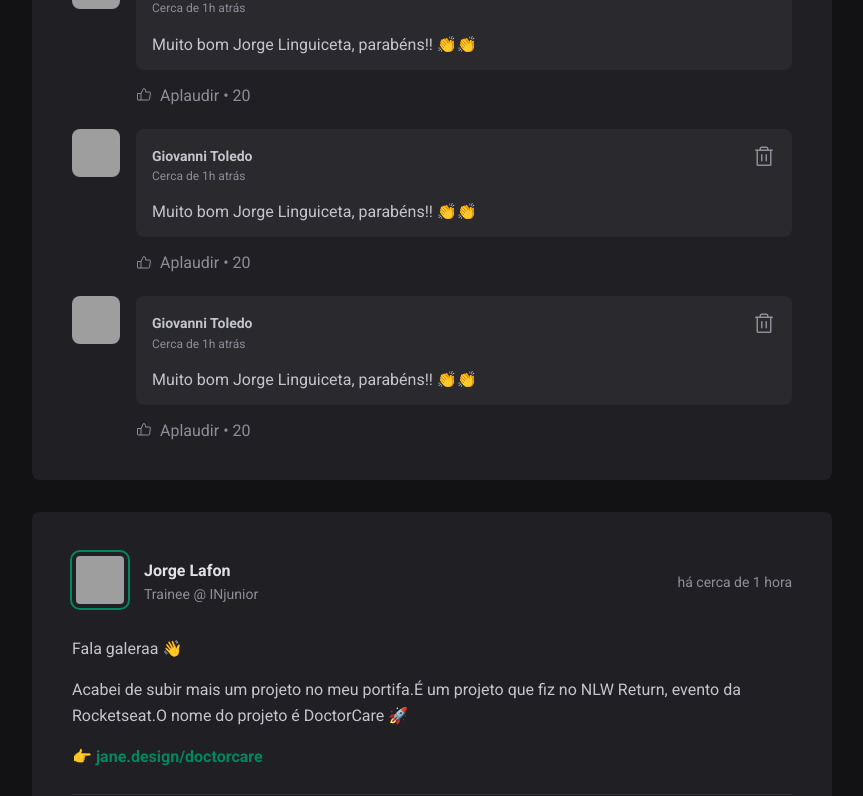
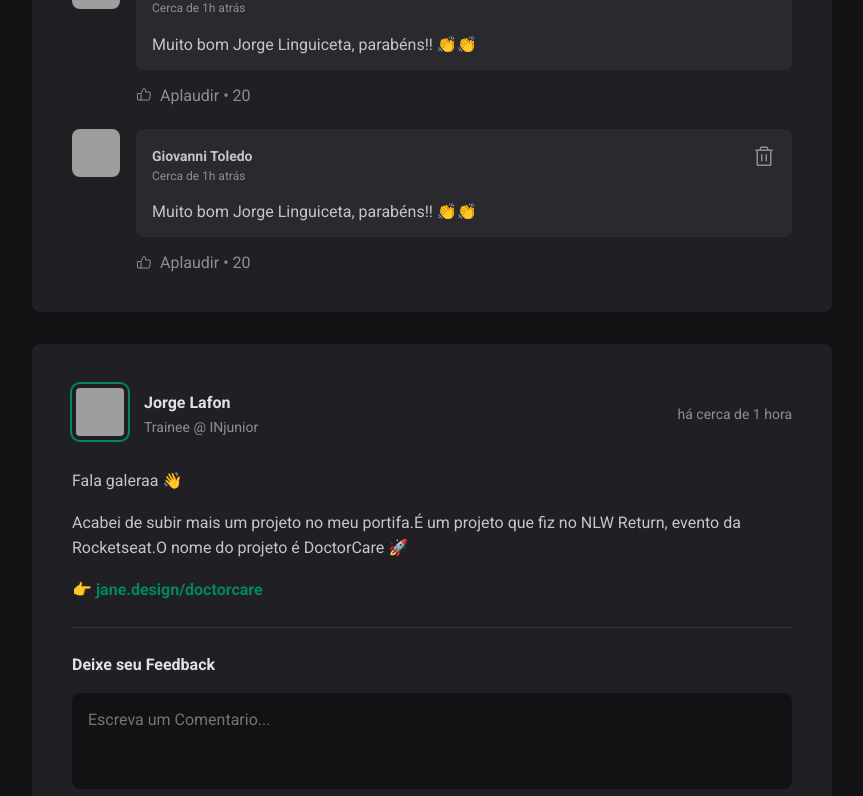
Before and after one commit to DarkhnessXK/fundamentos-reactjs-Treino, a React (Vite) app: page / in a window 1280 px wide. Shown: the part 616-1412 px from the top of the page, without its empty margins (352-1215 px from the left). Built offline with nearby package versions, Linux system fonts and the light colour scheme; grey boxes are pictures that could not be loaded.

Commit message:
fix aula 3.3

```diff
--- a/src/components/Post.jsx
+++ b/src/components/Post.jsx
@@ -1,13 +1,25 @@
-import {format, formatDistanceToNow} from 'date-fns';
+import { format, formatDistanceToNow } from 'date-fns';
 import ptBR from 'date-fns/locale/pt-BR'
 
 import { Avatar } from './Avatar';
 import { Comment } from './Comment';
 import styles from './Post.module.css';
+import { useState } from 'react';
 
-export function Post({author, publishedAt, content}) {
+const comments = [
+    1,
+    2,
+    3
+];
 
-    const publishedDateFormatted = format(publishedAt,"d 'de' LLLL 'às' HH:mm'h'", {
+export function Post({ author, publishedAt, content }) {
+
+    const [comments, setComments] = useState([
+        1,
+        2,
+    ])
+
+    const publishedDateFormatted = format(publishedAt, "d 'de' LLLL 'às' HH:mm'h'", {
         locale: ptBR,
     });
 
@@ -15,6 +27,11 @@
         locale: ptBR,
         addSuffix: true
     });
+
+    function handleCreateNewComment() {
+        event.preventDefault()
+        setComments([...comments, comments.length + 1]);
+    }
 
     return (
         <article className={styles.post}>
@@ -31,21 +48,21 @@
 
 
                 <time title={publishedDateFormatted} dateTime={publishedAt.toISOString()}>
-                {publishedDateRelativeToNow}
-                    </time>
+                    {publishedDateRelativeToNow}
+                </time>
             </header>
             <div className={styles.content}>
-                {content.map(line =>{
-                    if(line.type =='paragraph'){
+                {content.map(line => {
+                    if (line.type == 'paragraph') {
 
-                        return<p>{line.content}</p>;
-                    }else if (line.type == 'link') {
+                        return <p>{line.content}</p>;
+                    } else if (line.type == 'link') {
                         return <p><a href=" ">{line.content}</a></p>;
                     }
                 })}
             </div>
 
-            <form className={styles.commentForm}>
+            <form onSubmit={handleCreateNewComment} className={styles.commentForm}>
                 <strong>Deixe seu Feedback</strong>
 
                 <textarea
@@ -57,9 +74,9 @@
             </form>
 
             <div className={styles.commentList}>
-                <Comment />
-                <Comment />
-                <Comment />
+                {comments.map(comments => {
+                    return <Comment />
+                })}
             </div>
         </article>
     )
```
